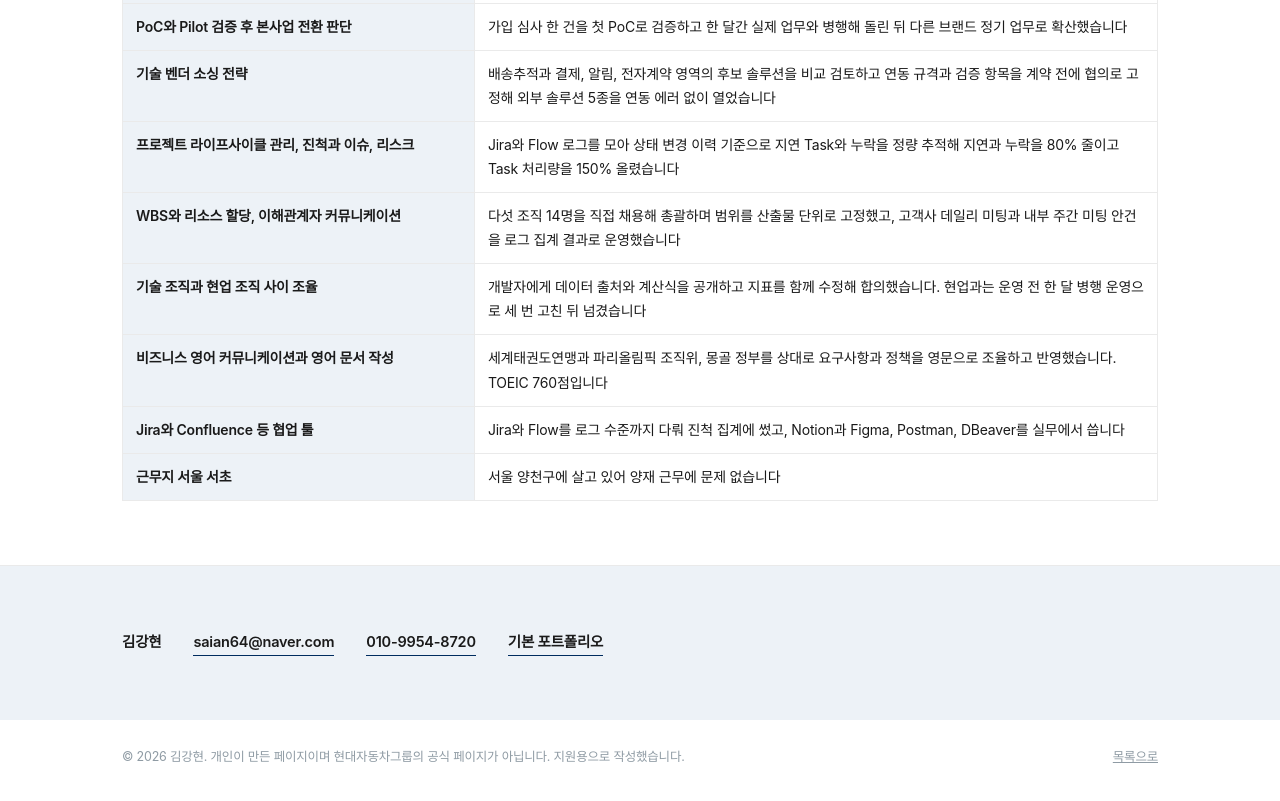
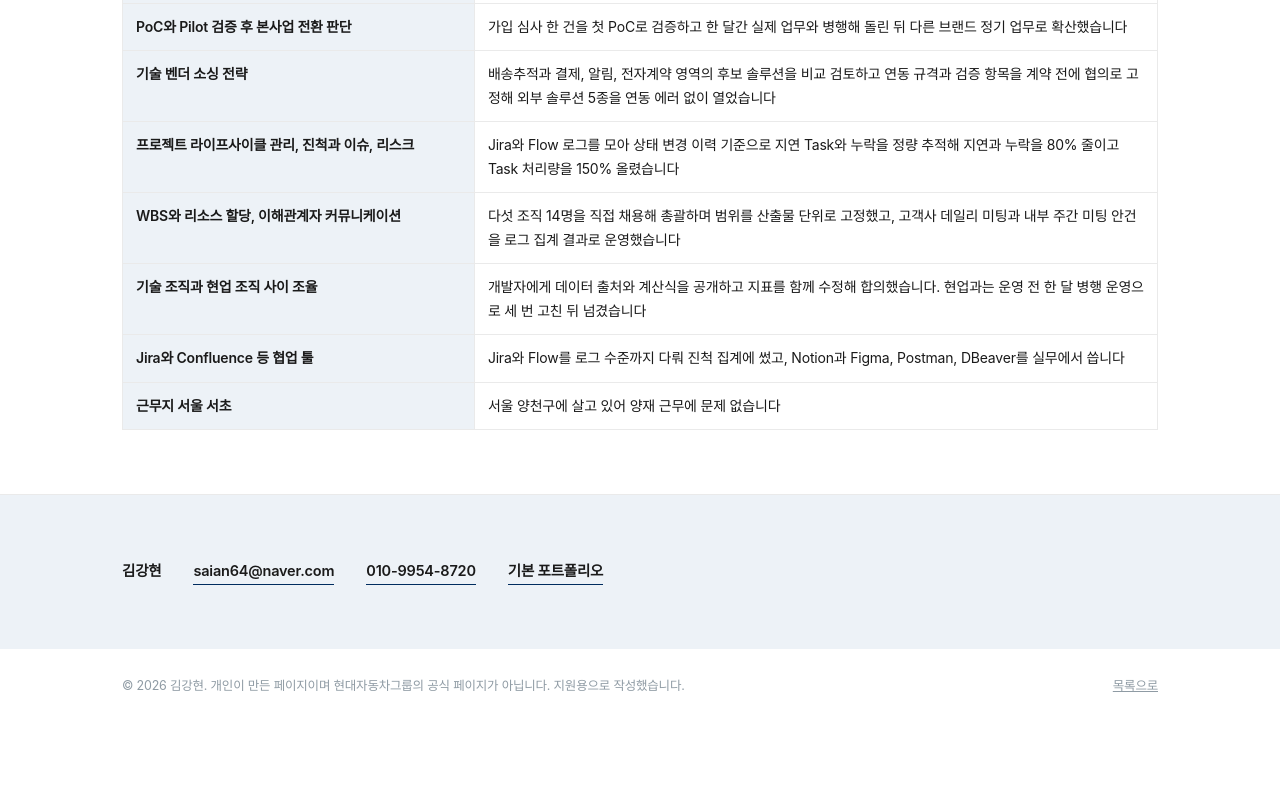
Before and after one commit to cndkanghyeon-arch/portfolio, a plain HTML site: page hyundaimotor/index.html in a window 1280 px wide. Shown: the part 10947-11748 px from the top of the page. After the commit the page ends 11683 px from the top, so only its background shows below. Drawn offline with Linux system fonts and the light colour scheme; a web font is replaced by a local one.

Commit message:
Drop the English requirement row from the Hyundai fit table
Co-Authored-By: Claude Opus 5 <noreply@anthropic.com>

```diff
--- a/hyundaimotor/index.html
+++ b/hyundaimotor/index.html
@@ -295,7 +295,6 @@
       <tr><th>프로젝트 라이프사이클 관리, 진척과 이슈, 리스크</th><td>Jira와 Flow 로그를 모아 상태 변경 이력 기준으로 지연 Task와 누락을 정량 추적해 지연과 누락을 80% 줄이고 Task 처리량을 150% 올렸습니다</td></tr>
       <tr><th>WBS와 리소스 할당, 이해관계자 커뮤니케이션</th><td>다섯 조직 14명을 직접 채용해 총괄하며 범위를 산출물 단위로 고정했고, 고객사 데일리 미팅과 내부 주간 미팅 안건을 로그 집계 결과로 운영했습니다</td></tr>
       <tr><th>기술 조직과 현업 조직 사이 조율</th><td>개발자에게 데이터 출처와 계산식을 공개하고 지표를 함께 수정해 합의했습니다. 현업과는 운영 전 한 달 병행 운영으로 세 번 고친 뒤 넘겼습니다</td></tr>
-      <tr><th>비즈니스 영어 커뮤니케이션과 영어 문서 작성</th><td>세계태권도연맹과 파리올림픽 조직위, 몽골 정부를 상대로 요구사항과 정책을 영문으로 조율하고 반영했습니다. TOEIC 760점입니다</td></tr>
       <tr><th>Jira와 Confluence 등 협업 툴</th><td>Jira와 Flow를 로그 수준까지 다뤄 진척 집계에 썼고, Notion과 Figma, Postman, DBeaver를 실무에서 씁니다</td></tr>
       <tr><th>근무지 서울 서초</th><td>서울 양천구에 살고 있어 양재 근무에 문제 없습니다</td></tr>
     </table>
```
